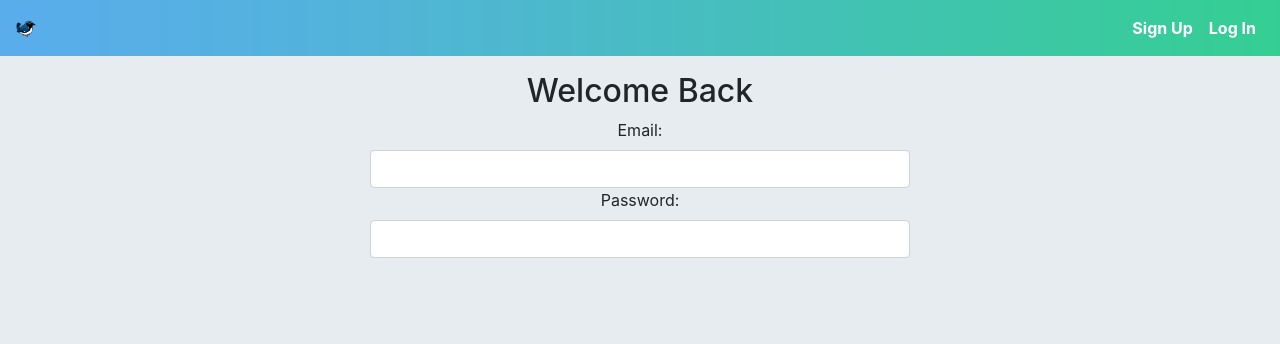
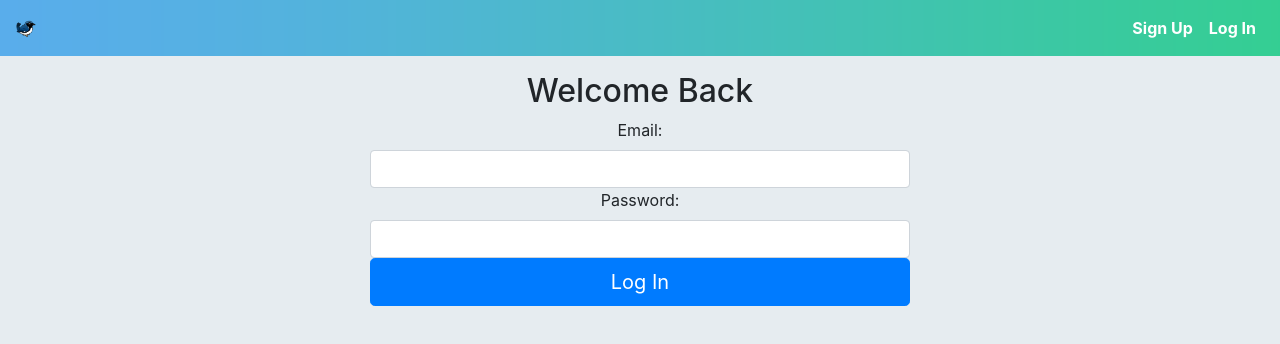
Before and after one commit to neekaisweird/Warbler, a React (Create React App) app in the folder warbler-client/: page /login in a window 1280 px wide. Shown: the top 344 px of the page. Built offline with nearby package versions, Linux system fonts and the light colour scheme.

Commit message:
connect auth form to api call and auth action

```diff
--- a/warbler-client/package.json
+++ b/warbler-client/package.json
@@ -18,7 +18,7 @@
     "redux": "^4.0.5",
     "redux-thunk": "^2.3.0"
   },
-  "proxy": "http://localhost:8080",
+  "proxy": "http://127.0.0.1:5000",
   "scripts": {
     "start": "react-scripts start",
     "build": "react-scripts build",
--- a/warbler-client/src/components/AuthForm.js
+++ b/warbler-client/src/components/AuthForm.js
@@ -17,7 +17,13 @@ class AuthForm extends Component {
       [e.target.name]: e.target.value
     });
   };
-
+  handleSubmit = e => {
+    e.preventDefault();
+    const authType = this.props.signUp ? 'signup' : 'login';
+    this.props.onAuth(authType, this.state).then(() => {
+      console.log('logged in successfully!');
+    });
+  };
   render() {
     const { email, username, password, profileImageUrl } = this.state;
     const { heading, signUp, buttonText } = this.props;
@@ -57,6 +63,7 @@ class AuthForm extends Component {
                   />
                   <label htmlFor="image-url">Image URL:</label>
                   <input
+                    autoComplete="off"
                     className="form-control"
                     id="image-url"
                     name="profileImageUrl"
@@ -66,6 +73,12 @@ class AuthForm extends Component {
                   />
                 </div>
               )}
+              <button
+                type="submit"
+                className="btn btn-primary btn-block btn-lg"
+              >
+                {buttonText}
+              </button>
             </form>
           </div>
         </div>
--- a/warbler-client/src/containers/Main.js
+++ b/warbler-client/src/containers/Main.js
@@ -1,10 +1,12 @@
 import React from 'react';
-import { Switch, Route, withRouter, Redirect } from 'react-router-dom';
+import { Switch, Route, withRouter } from 'react-router-dom';
 import { connect } from 'react-redux';
 import Homepage from '../components/Homepage';
 import AuthForm from '../components/AuthForm';
+import { authUser } from '../store/actions/auth';
 
-const Main = () => {
+const Main = props => {
+  const { authUser } = props;
   return (
     <div className="container">
       <Switch>
@@ -12,21 +14,31 @@ const Main = () => {
         <Route
           exact
           path="/login"
-          render={props => (
-            <AuthForm buttonText="Log In" heading="Welcome Back" {...props} />
-          )}
+          render={props => {
+            return (
+              <AuthForm
+                onAuth={authUser}
+                buttonText="Log In"
+                heading="Welcome Back"
+                {...props}
+              />
+            );
+          }}
         />
         <Route
           exact
           path="/signup"
-          render={props => (
+          render={props => {
+            return (
               <AuthForm
+                onAuth={authUser}
                 signUp
                 buttonText="Sign Up"
                 heading="Join Warbler Today"
                 {...props}
               />
-          )}
+            );
+          }}
         />
       </Switch>
     </div>
@@ -35,8 +47,8 @@ const Main = () => {
 
 function mapStateToProps(state) {
   return {
-    currentUser: state.currentUser
+    errors: state.errors
   };
 }
 
-export default withRouter(connect(mapStateToProps, null)(Main));
+export default withRouter(connect(mapStateToProps, { authUser })(Main));
--- /dev/null
+++ b/warbler-client/src/services/api.js
@@ -0,0 +1,13 @@
+import axios from 'axios';
+
+export function apiCall(method, path, data) {
+  return new Promise((resolve, reject) => {
+    return axios[method](path, data)
+      .then(res => {
+        return resolve(res.data);
+      })
+      .catch(err => {
+        return reject(err.response.data.error);
+      });
+  });
+}
--- /dev/null
+++ b/warbler-client/src/store/actions/auth.js
@@ -0,0 +1,25 @@
+import { apiCall } from '../../services/api';
+import { SET_CURRENT_USER } from '../actionTypes';
+
+export function setCurrentUser(user) {
+  return {
+    type: SET_CURRENT_USER,
+    user
+  };
+}
+
+export function authUser(type, userData) {
+  return dispatch => {
+    return new Promise((resolve, reject) => {
+      return apiCall('post', `/api/auth/${type}`, userData)
+        .then(({ token, ...user }) => {
+          localStorage.setItem('jwtToken', token);
+          dispatch(setCurrentUser(user));
+          resolve();
+        })
+        .catch(err => {
+          reject();
+        });
+    });
+  };
+}
```
Also changed, not shown: warbler-client/src/store/actions/errors.js (added), 2 other files (tests, documents, lock files or other folders). Lines whose indentation alone changed are shown as unchanged.
